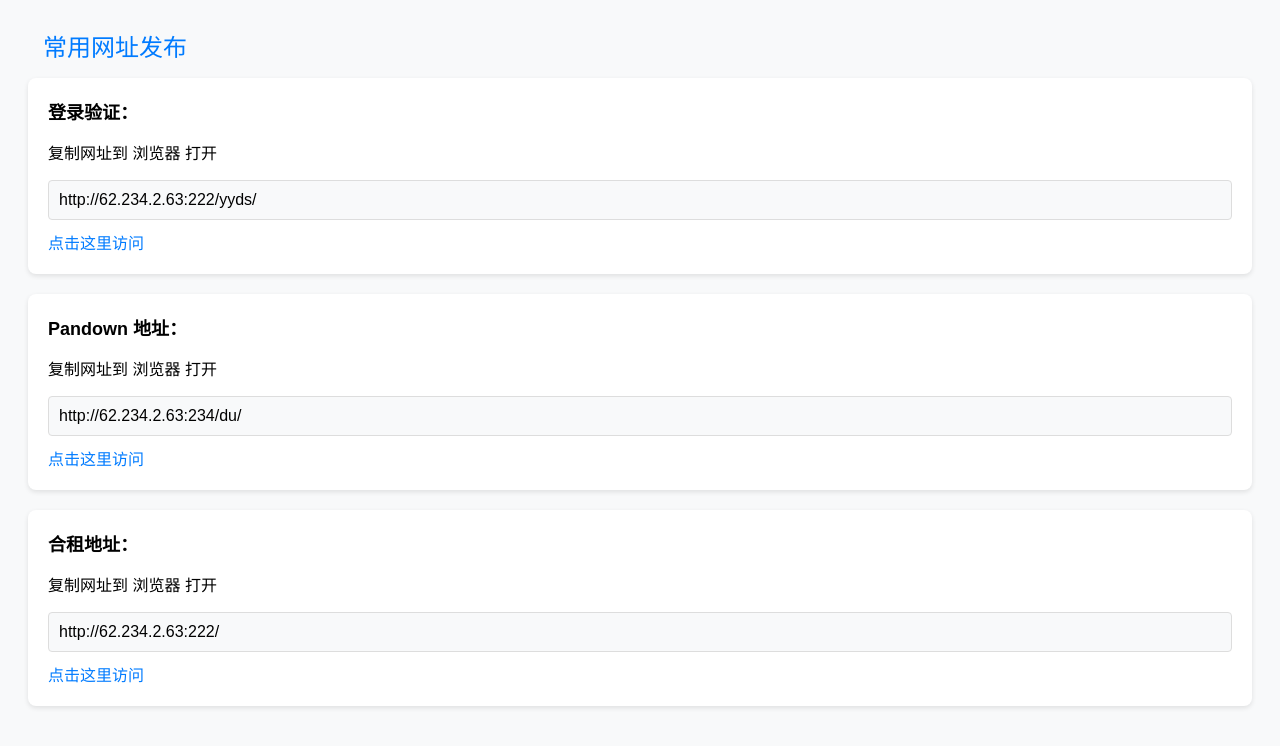
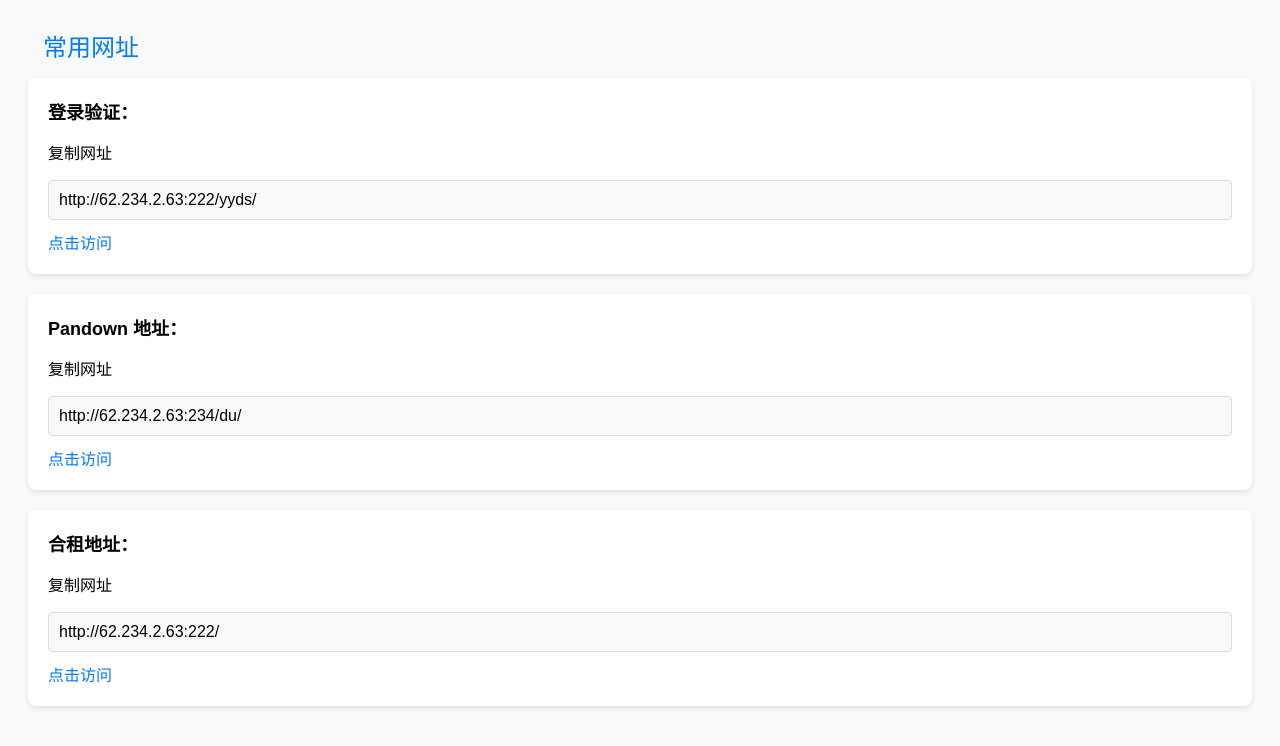
Before and after one commit to jp163/jp163.github.io, a plain HTML site: page index.html in a window 1280 px wide. Drawn offline with Linux system fonts and the light colour scheme.

Commit message:
Signed-off-by: yude268 <yude268@qq.com>

```diff
--- a/index.html
+++ b/index.html
@@ -3,7 +3,7 @@
 <head>
     <meta charset="UTF-8">
     <meta name="viewport" content="width=device-width, initial-scale=1">
-    <title>复制链接到浏览器打开</title>
+    <title>常用网址</title>
     <style>
         body {
             font-family: Arial, sans-serif;
@@ -47,27 +47,27 @@
 </head>
 <body>
 
-    <div class="title">常用网址发布</div>
+    <div class="title">常用网址</div>
 
     <div class="section">
         <div class="instruction">登录验证：</div>
-        <p>复制网址到 浏览器 打开</p>
+        <p>复制网址</p>
         <div class="url-box">http://62.234.2.63:222/yyds/</div>
-        <a id="Link01" href="#" class="link">点击这里访问</a>
+        <a id="Link01" href="#" class="link">点击访问</a>
     </div>
 
     <div class="section">
         <div class="instruction">Pandown 地址：</div>
-        <p>复制网址到 浏览器 打开</p>
+        <p>复制网址</p>
         <div class="url-box">http://62.234.2.63:234/du/</div>
-        <a id="Link02" href="#" class="link">点击这里访问</a>
+        <a id="Link02" href="#" class="link">点击访问</a>
     </div>
 
     <div class="section">
         <div class="instruction">合租地址：</div>
-        <p>复制网址到 浏览器 打开</p>
+        <p>复制网址</p>
         <div class="url-box">http://62.234.2.63:222/</div>
-        <a id="Link03" href="#" class="link">点击这里访问</a>
+        <a id="Link03" href="#" class="link">点击访问</a>
     </div>
 
     <script>
```
Also changed, not shown: abc/index.html (+2 -2 lines), buy/index.html (+2 -2 lines), code/index.html (+2 -2 lines), i/index.html (+2 -2 lines).
